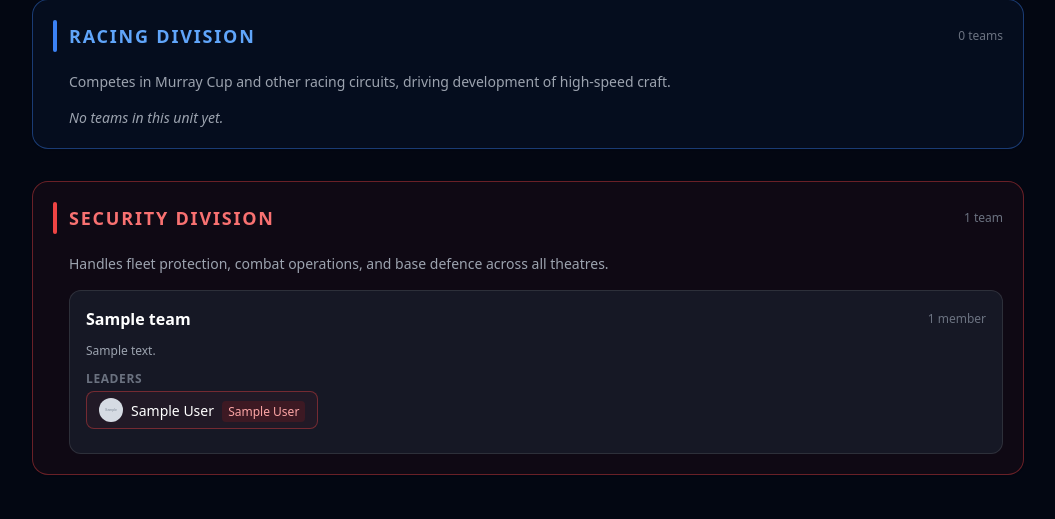
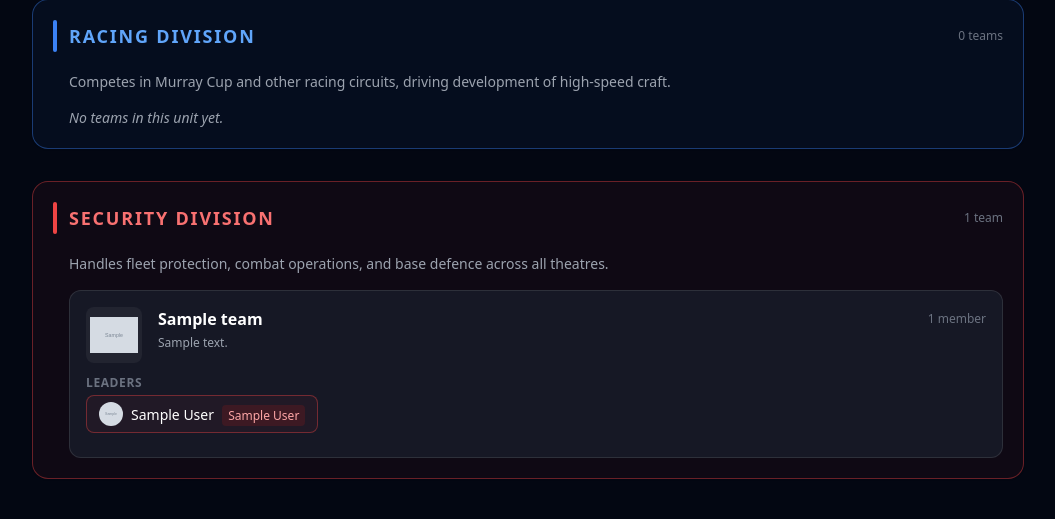
Before and after one commit to notAreYouScared/starkeeper, a Laravel app: page /org-hierarchy in a window 1280 px wide. Shown: the part 438-957 px from the top of the page, without its empty margins (112-1167 px from the left). Before the commit the page ends 913 px from the top, so only its background shows below. Run offline with Laravel 12, Linux system fonts and the light colour scheme; data comes from the database, SQL or seed files in the repository; tables that the repository leaves empty hold one stand-in row (values such as "Sample post"); grey boxes marked "Sample" are stand-in pictures; some libraries are stand-ins or nearby versions.

Commit message:
feat: add team patch image with file upload support
Co-authored-by: notAreYouScared <1757840+notAreYouScared@users.noreply.github.com>

```diff
--- a/app/Models/Team.php
+++ b/app/Models/Team.php
@@ -5,14 +5,14 @@ namespace App\Models;
 use Illuminate\Database\Eloquent\Factories\HasFactory;
 use Illuminate\Database\Eloquent\Model;
 use Illuminate\Database\Eloquent\Relations\BelongsTo;
+use Illuminate\Database\Eloquent\Relations\BelongsToMany;
 use Illuminate\Database\Eloquent\Relations\HasMany;
-use Illuminate\Database\Eloquent\Relations\BelongsToMany;
 
 class Team extends Model
 {
     use HasFactory;
 
-    protected $fillable = ['unit_id', 'name', 'description'];
+    protected $fillable = ['unit_id', 'name', 'description', 'image'];
 
     public function unit(): BelongsTo
     {
--- a/resources/views/org-hierarchy.blade.php
+++ b/resources/views/org-hierarchy.blade.php
@@ -131,16 +131,24 @@
                                 <div class="rounded-xl border border-white/10 bg-gray-800/50 p-4">
 
                                     {{-- Team header --}}
-                                    <div class="flex items-center justify-between mb-3">
-                                        <h4 class="font-semibold text-white">{{ $team->name }}</h4>
-                                        <span class="text-xs text-gray-500">
-                                            {{ $team->teamMembers->count() }} {{ str()->plural('member', $team->teamMembers->count()) }}
-                                        </span>
+                                    <div class="flex items-start gap-4 mb-3">
+                                        @if($team->image)
+                                            <img src="{{ Storage::disk('public')->url($team->image) }}"
+                                                 alt="{{ $team->name }} patch"
+                                                 class="h-14 w-14 shrink-0 rounded-lg object-contain bg-white/5 p-1">
+                                        @endif
+                                        <div class="flex-1 min-w-0">
+                                            <div class="flex items-center justify-between">
+                                                <h4 class="font-semibold text-white">{{ $team->name }}</h4>
+                                                <span class="text-xs text-gray-500 ml-2 shrink-0">
+                                                    {{ $team->teamMembers->count() }} {{ str()->plural('member', $team->teamMembers->count()) }}
+                                                </span>
+                                            </div>
+                                            @if($team->description)
+                                                <p class="text-xs text-gray-400 mt-1">{{ $team->description }}</p>
+                                            @endif
+                                        </div>
                                     </div>
-
-                                    @if($team->description)
-                                        <p class="text-xs text-gray-400 mb-3">{{ $team->description }}</p>
-                                    @endif
 
                                     @if($team->teamMembers->isEmpty())
                                         <p class="text-xs text-gray-400 italic">No members assigned.</p>
```
Also changed, not shown: app/Filament/Resources/Teams/Schemas/TeamForm.php (+9 -1 lines), app/Filament/Resources/Teams/Tables/TeamsTable.php (+9 -2 lines), database/migrations/2026_02_24_142248_add_image_to_teams_table.php (added).
